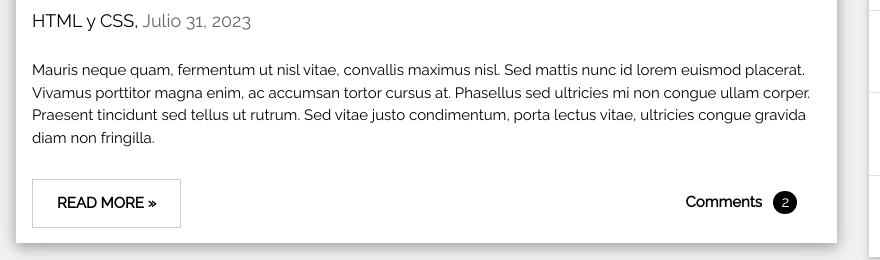
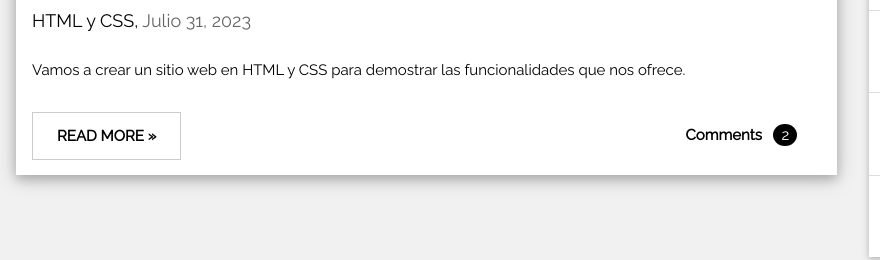
Before and after one commit to dsamores/blog-clase, a plain HTML site: page index.html in a window 1280 px wide. Shown: the part 558-818 px from the top of the page, 0-880 px from the left. Drawn offline with nearby package versions, Linux system fonts and the light colour scheme.

Commit message:
Descripcion de la segunda entrada

```diff
--- a/index.html
+++ b/index.html
@@ -58,8 +58,7 @@ and is wrapped around the whole page content, except for the footer in this exam
     </div>
 
     <div class="w3-container">
-      <p>Mauris neque quam, fermentum ut nisl vitae, convallis maximus nisl. Sed mattis nunc id lorem euismod placerat. Vivamus porttitor magna enim, ac accumsan tortor cursus at. Phasellus sed ultricies mi non congue ullam corper. Praesent tincidunt sed
-        tellus ut rutrum. Sed vitae justo condimentum, porta lectus vitae, ultricies congue gravida diam non fringilla.</p>
+      <p>Vamos a crear un sitio web en HTML y CSS para demostrar las funcionalidades que nos ofrece.</p>
       <div class="w3-row">
         <div class="w3-col m8 s12">
           <p><button class="w3-button w3-padding-large w3-white w3-border"><b>READ MORE »</b></button></p>
```
